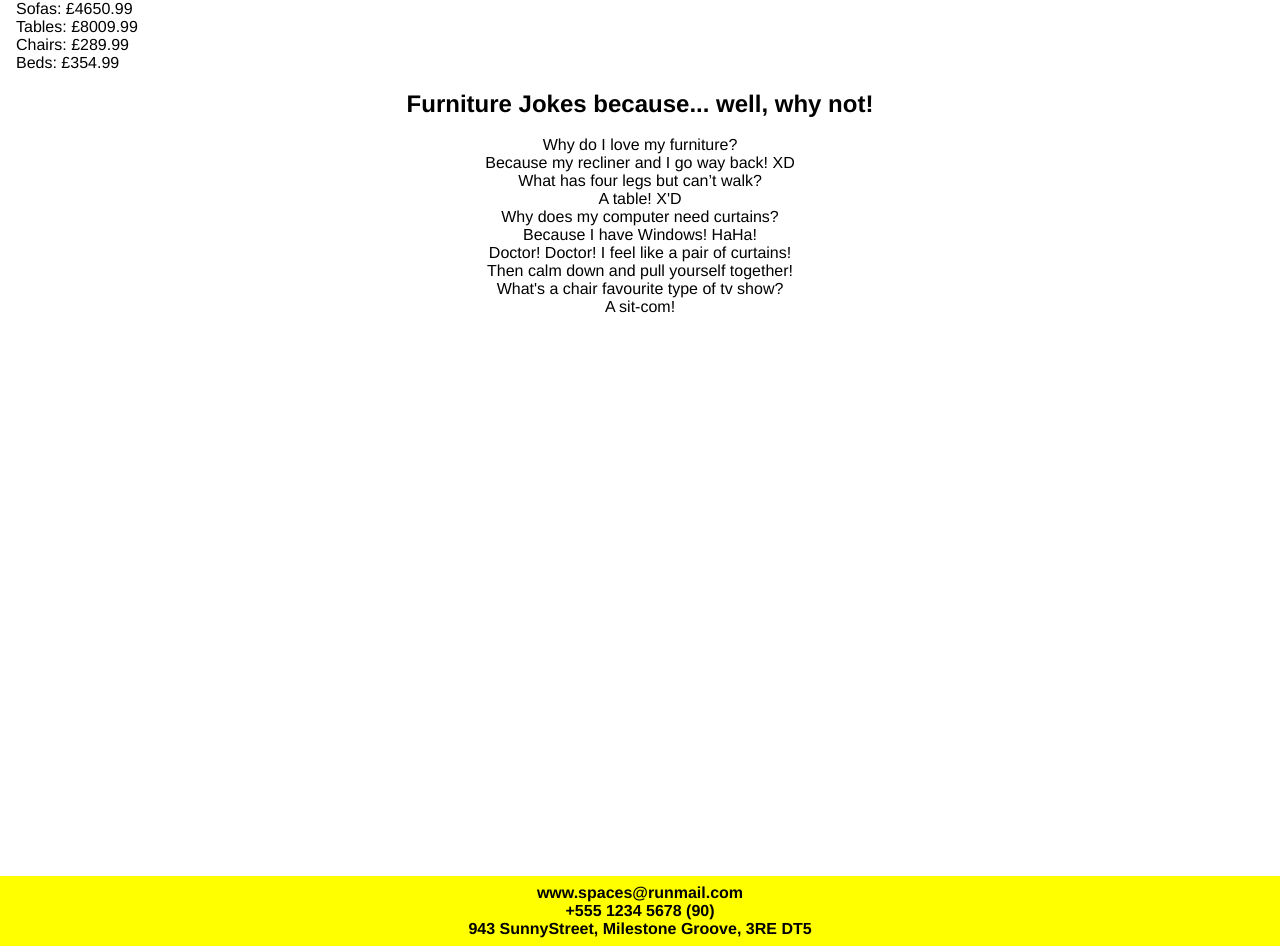
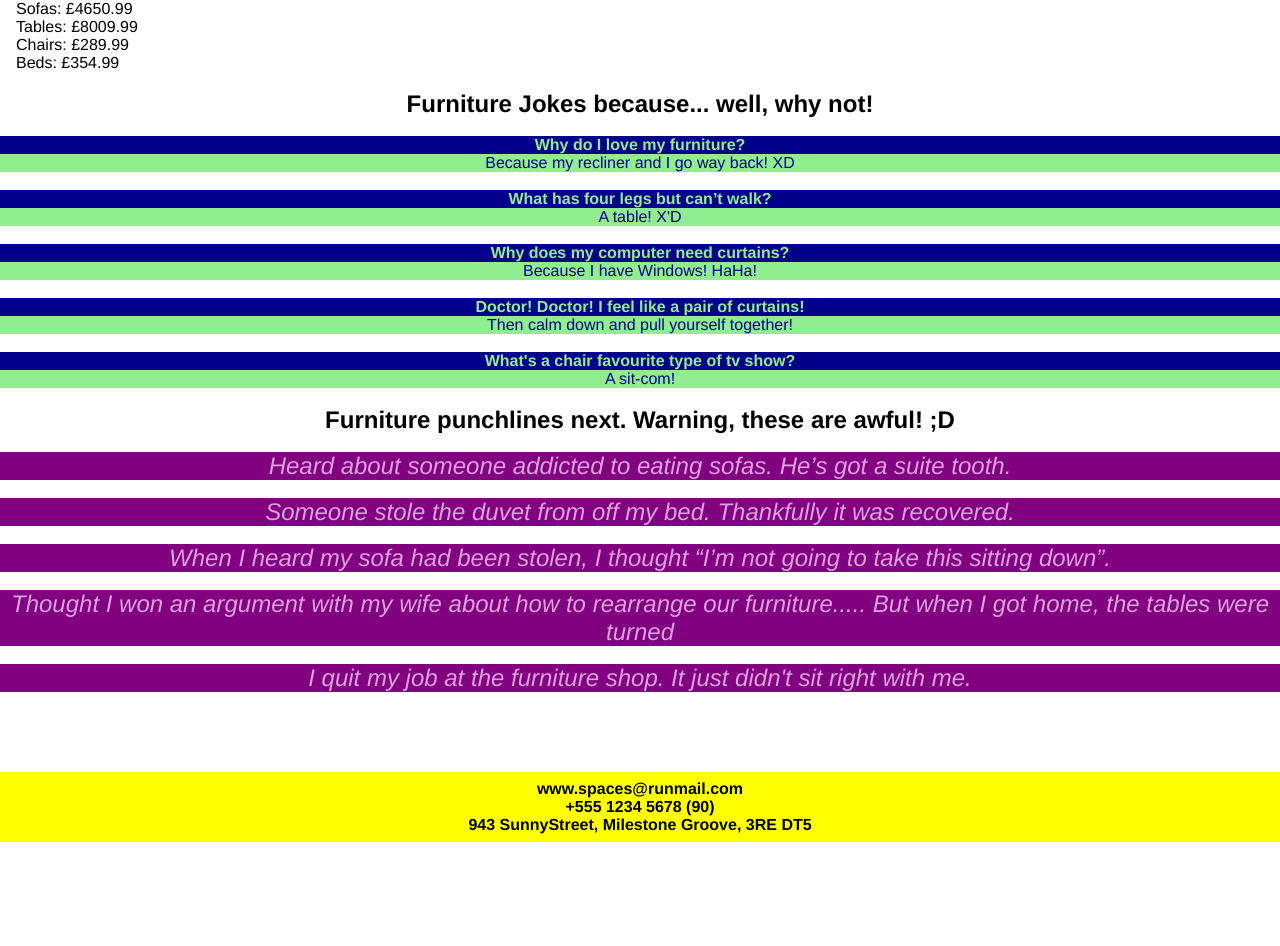
Before and after one commit to VioletViolaVi/Learning_React, a React (Create React App) app in the folder learning_react/: page / in a window 1280 px wide. Shown: the part 592-1538 px from the top of the page. After the commit the page ends 1434 px from the top, so only its background shows below. Built offline with nearby package versions, Linux system fonts and the light colour scheme.

Commit message:
Style jokes added via props.

```diff
--- a/learning_react/src/index.css
+++ b/learning_react/src/index.css
@@ -38,7 +38,6 @@ body {
 
 .main_container {
   text-align: center;
-  height: 150vh;
 }
 
 .main_container img {
@@ -67,13 +66,33 @@ body {
   font-weight: 700;
 }
 
+/************************************************************** jokes */
+
+.joke_question {
+  color: lightgreen;
+  font-weight: 600;
+  background-color: darkblue;
+}
+
+.joke_answer {
+  color: darkblue;
+  font-weight: 500;
+  background-color: lightgreen;
+}
+
+.punchline {
+  font-style: italic;
+  color: plum;
+  font-size: 1.5rem;
+  background-color: purple;
+}
+
 /************************************************************** footer */
 
 .footer_area {
   padding: 0.5rem 0rem;
-  bottom: 0rem;
   background-color: yellow;
-  margin-top: 10rem;
+  margin-top: 5rem;
 }
 
 .footer_area h4:hover {
--- a/learning_react/src/myComponents/MainContents/Jokes.js
+++ b/learning_react/src/myComponents/MainContents/Jokes.js
@@ -7,24 +7,34 @@ const Jokes = (props) => {
             <h2>Furniture Jokes because... well, why not!</h2>
             <br />
             <ol>
-                <li>{props.furnitureJokes.question1}</li>
-                <li>{props.furnitureJokes.answer1}</li>
+                <li className="joke_question">{props.furnitureJokes.question1}</li>
+                <li className="joke_answer">{props.furnitureJokes.answer1}</li>
+                <br />
+                <li className="joke_question">{props.furnitureJokes.question2}</li>
+                <li className="joke_answer">{props.furnitureJokes.answer2}</li>
+                <br />
+                <li className="joke_question">{props.furnitureJokes.question3}</li>
+                <li className="joke_answer">{props.furnitureJokes.answer3}</li>
+                <br />
+                <li className="joke_question">{props.furnitureJokes.question4}</li>
+                <li className="joke_answer">{props.furnitureJokes.answer4}</li>
+                <br />
+                <li className="joke_question">{props.furnitureJokes.question5}</li>
+                <li className="joke_answer">{props.furnitureJokes.answer5}</li>
+                <br />
             </ol>
+            <h2>Furniture punchlines next. Warning, these are awful! ;D</h2>
+            <br />
             <ol>
-                <li>{props.furnitureJokes.question2}</li>
-                <li>{props.furnitureJokes.answer2}</li>
-            </ol>
-            <ol>
-                <li>{props.furnitureJokes.question3}</li>
-                <li>{props.furnitureJokes.answer3}</li>
-            </ol>
-            <ol>
-                <li>{props.furnitureJokes.question4}</li>
-                <li>{props.furnitureJokes.answer4}</li>
-            </ol>
-            <ol>
-                <li>{props.furnitureJokes.question5}</li>
-                <li>{props.furnitureJokes.answer5}</li>
+                <li className="punchline">{props.furnitureJokes.punchLine1}</li>
+                <br />
+                <li className="punchline">{props.furnitureJokes.punchLine2}</li>
+                <br />
+                <li className="punchline">{props.furnitureJokes.punchLine3}</li>
+                <br />
+                <li className="punchline">{props.furnitureJokes.punchLine4}</li>
+                <br />
+                <li className="punchline">{props.furnitureJokes.punchLine5}</li>
             </ol>
         </section>
     )
--- a/learning_react/src/myComponents/MainContents/Main.js
+++ b/learning_react/src/myComponents/MainContents/Main.js
@@ -28,7 +28,12 @@ function Main() {
                     question4: "Doctor! Doctor! I feel like a pair of curtains!",
                     answer4: "Then calm down and pull yourself together!",
                     question5: "What's a chair favourite type of tv show?",
-                    answer5: "A sit-com!"
+                    answer5: "A sit-com!",
+                    punchLine1: "Heard about someone addicted to eating sofas. He’s got a suite tooth.",
+                    punchLine2: "Someone stole the duvet from off my bed. Thankfully it was recovered.",
+                    punchLine3: "When I heard my sofa had been stolen, I thought “I’m not going to take this sitting down”.",
+                    punchLine4: "Thought I won an argument with my wife about how to rearrange our furniture..... But when I got home, the tables were turned",
+                    punchLine5: "I quit my job at the furniture shop. It just didn't sit right with me."
                 }}
             />
         </section>
```
